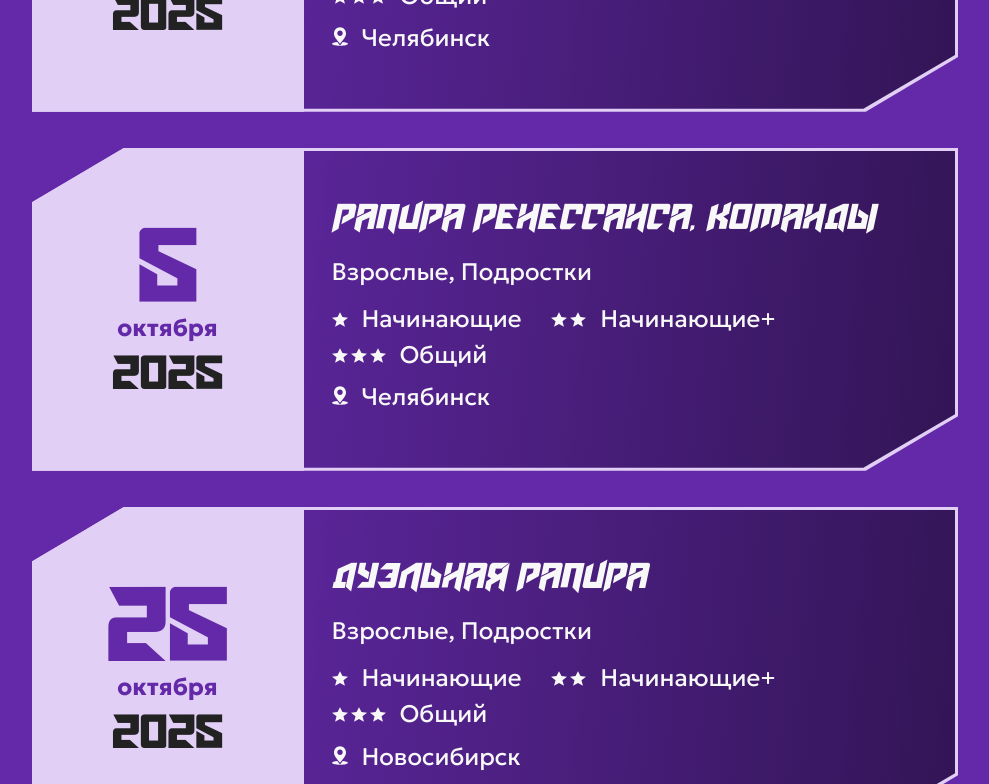
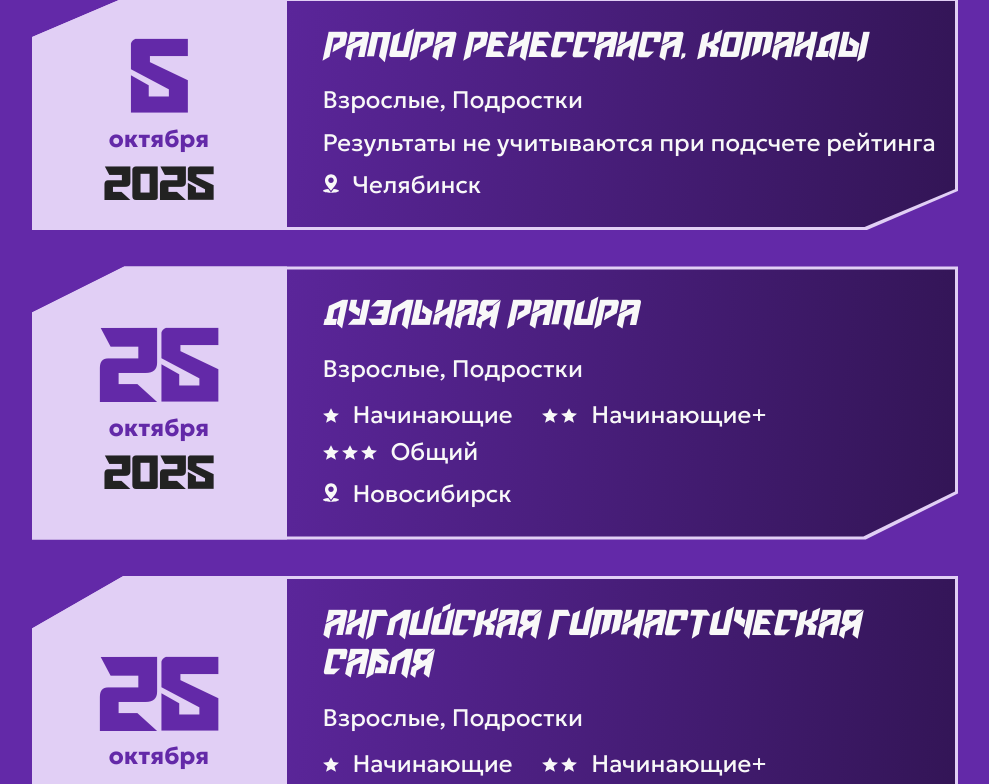
Before and after one commit to michiaro/hema-league-frontend, a Vue app: page / in a window 1536 px wide. Shown: the part 3640-4424 px from the top of the page, without its empty margins (273-1262 px from the left). Built offline with nearby package versions, Linux system fonts and the light colour scheme.

Commit message:
fix tournaments

```diff
--- a/src/components/Tournament.vue
+++ b/src/components/Tournament.vue
@@ -38,7 +38,7 @@
           </span>
         </div>
 
-        <div class="tournament__echelons">
+        <div class="tournament__echelons" v-if="!tournament.satellite">
           <div v-for="echelon in tournament.echelons" :key="echelon" class="tournament__echelon">
             <span class="tournament__echelon-stars">
               <IconStar
@@ -49,6 +49,10 @@
             </span>
             {{ echelon }}
           </div>
+        </div>
+
+        <div class="tournament__satellite" v-else>
+          Результаты не учитываются при&nbsp;подсчете рейтинга
         </div>
 
         <div class="tournament__city">
@@ -138,7 +142,8 @@ const year = computed(() => {
   }
 
   &__date {
-    min-width: 75px;
+    width: 75px;
+    width: 75px;
     text-align: center;
     line-height: 0.97;
     padding: 20px 0 20px 22px;
@@ -146,16 +151,19 @@ const year = computed(() => {
 
     @media screen and (min-width: 800px) {
       background-color: var(--color-background-contrast-light);
-      width: 144px;
+      max-width: 144px;
       padding: 20px;
       display: flex;
       flex-flow: column nowrap;
       justify-content: center;
     }
     @media screen and (min-width: 1400px) {
-      padding: 48px 12px 60px;
+      min-width: 255px;
+      max-width: 255px;
+    }
+    @media screen and (min-width: 1600px) {
       min-width: 272px;
-      width: 272px;
+      max-width: 272px;
     }
   }
 
@@ -223,6 +231,9 @@ const year = computed(() => {
     }
     @media screen and (min-width: 1400px) {
       font-size: 24px;
+      padding: 26px 20px 32px;
+    }
+    @media screen and (min-width: 1600px) {
       padding: 48px 12px 60px;
     }
   }
@@ -290,6 +301,14 @@ const year = computed(() => {
       margin-left: 3px;
     }
   }
+
+  &__satellite {
+    margin-top: 10px;
+
+    @media screen and (min-width: 1400px) {
+      margin-top: 16px;
+    }
+  }
   &__city {
     margin-top: 10px;
 
--- a/src/tournaments.ts
+++ b/src/tournaments.ts
@@ -259,7 +259,6 @@ export const tournaments : ITournament[] = [
     "city": "Челябинск",
     "ages": [
       "Взрослые",
-      "Подростки",
     ],
     "echelons": [
       "Начинающие",
@@ -277,7 +276,6 @@ export const tournaments : ITournament[] = [
     "city": "Новосибирск",
     "ages": [
       "Взрослые",
-      "Подростки",
     ],
     "echelons": [
       "Начинающие",
@@ -427,7 +425,6 @@ export const tournaments : ITournament[] = [
     "city": "Челябинск",
     "ages": [
       "Взрослые",
-      "Подростки",
     ],
     "echelons": [
       "Начинающие",
@@ -445,7 +442,6 @@ export const tournaments : ITournament[] = [
     "city": "Новосибирск",
     "ages": [
       "Взрослые",
-      "Подростки",
     ],
     "echelons": [
       "Начинающие",
```
